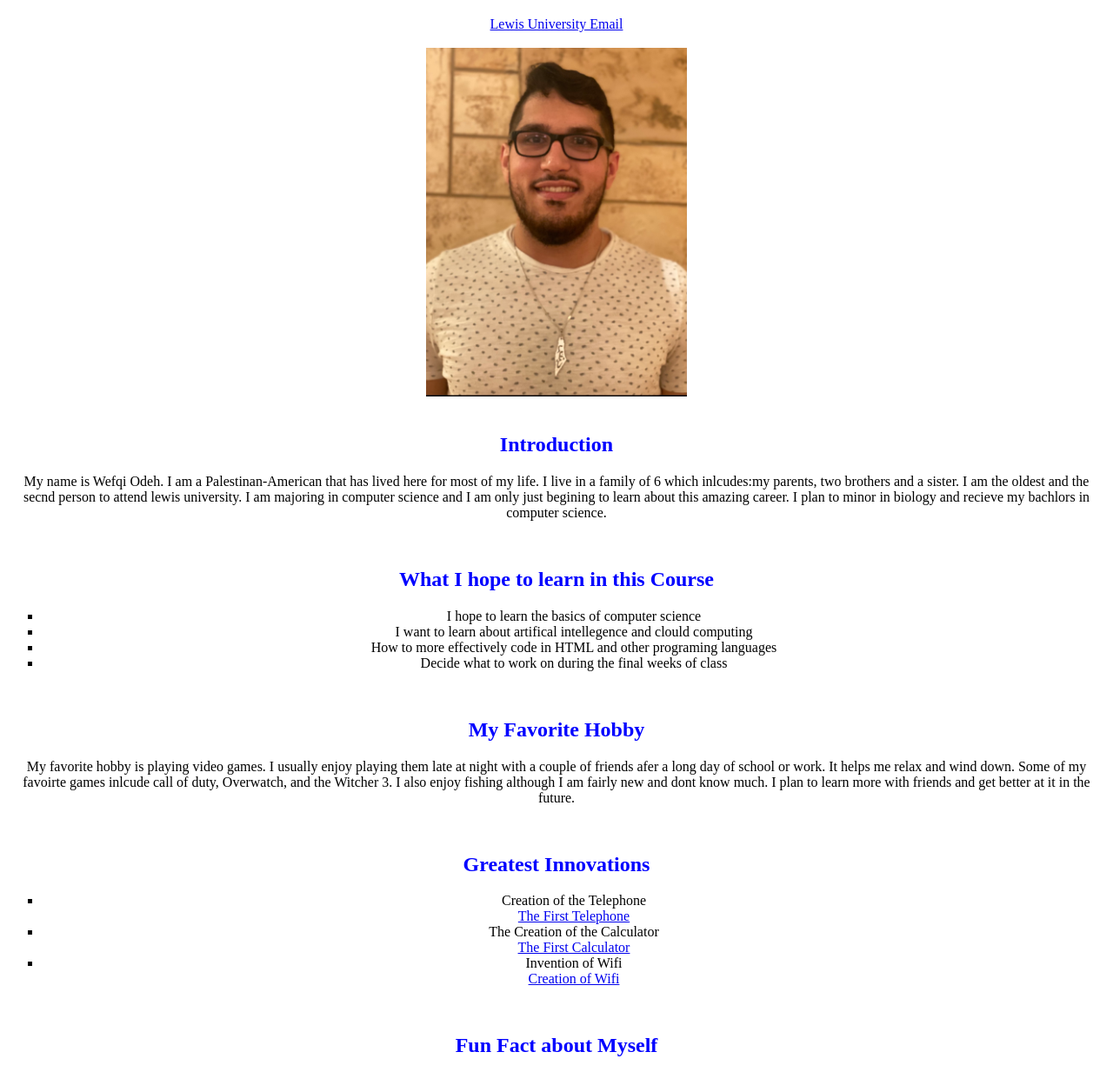
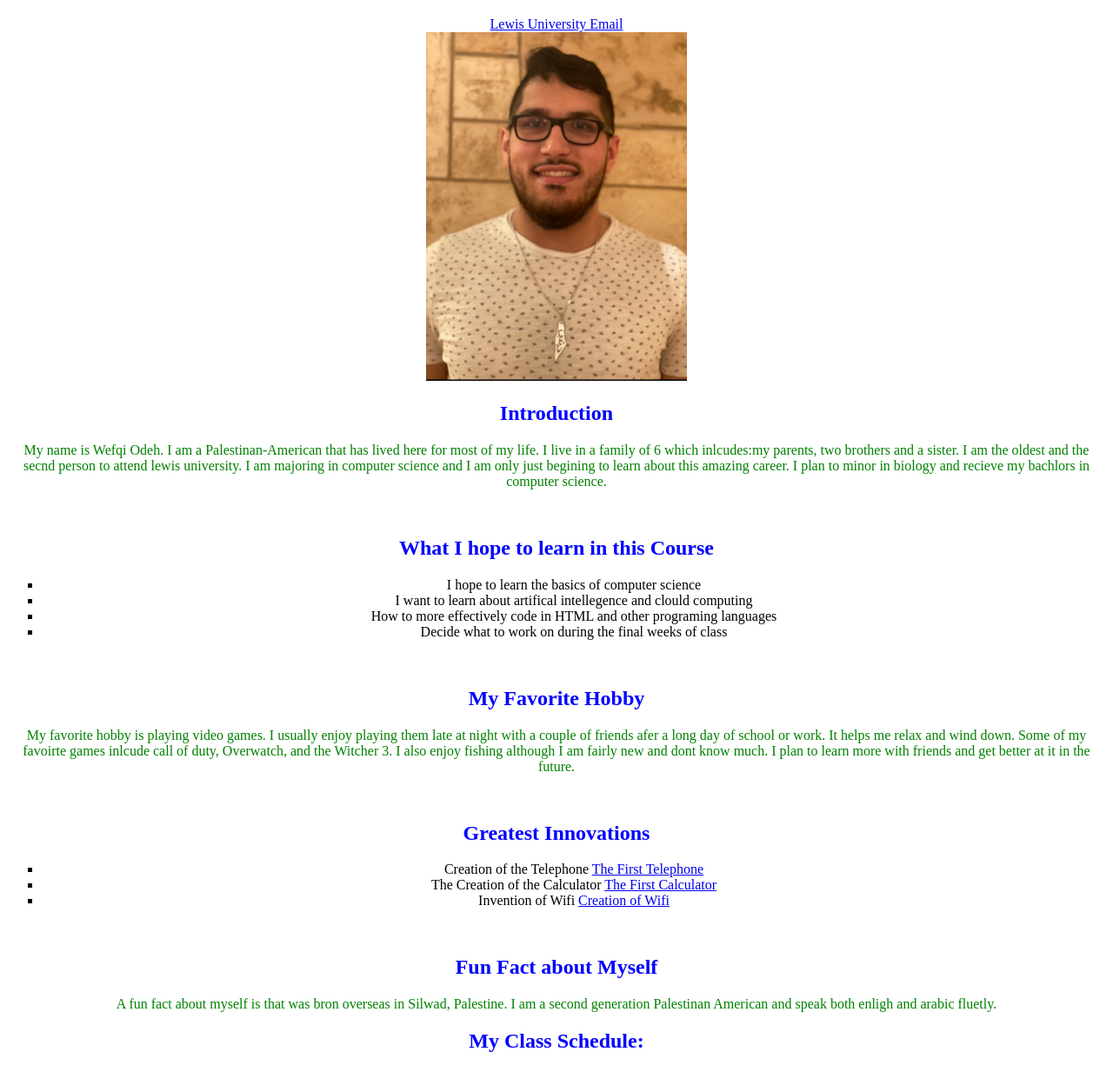
Before and after one commit to Wefqi99/getting-to-know-eachother3, a plain HTML site: page index.html in a window 1280 px wide. Shown: the part 61-1294 px from the top of the page at 87% size. Drawn offline with Linux system fonts and the light colour scheme.

Commit message:
added more features

```diff
--- a/index.css
+++ b/index.css
@@ -1,2 +1,4 @@
-h1 {color: red;}
-h2 {color: blue;}
+h1   {color: red;}
+h2   {color: blue;}
+p    {color: green;}
+body {text-align: center;}
--- a/index.html
+++ b/index.html
@@ -12,11 +12,11 @@
 
 
 <body>
-<center>
-<h1><center>Wefqi Odeh</center></h1>
-<center><a href="mailto:wefqiaodeh@lewisu.edu">Lewis University Email</a> </center>
+
+<h1>Wefqi Odeh</h1>
+<a href="mailto:wefqiaodeh@lewisu.edu">Lewis University Email</a>
 <br>
-<center><img src="IMG_6930.jpg" alt="Wefqi Odeh's Picture" style="width: 300px;px;"></center>
+<img src="IMG_6930.jpg" alt="Wefqi Odeh's Picture" style="width: 300px;">
 <br>
 <h2> <b>Introduction</b></h2>
 <p>My name is Wefqi Odeh. I am a Palestinan-American that has lived here for most of my life. I live in a family of 6 which inlcudes:my parents, two brothers and a sister. I am the oldest and the secnd person to attend lewis university. I am majoring in computer science and I am only just begining to learn about this amazing career. I plan to minor in biology and recieve my bachlors in computer science.</p>
@@ -34,13 +34,13 @@
 <br>
 <h2>Greatest Innovations</h2>
 <ul style="list-style-type:square;">
-    <li>Creation of the Telephone</li> <a href="https://www.elon.edu/u/imagining/time-capsule/150-years/back-1870-1940/">The First Telephone</a>
-    <li>The Creation of the Calculator</li> <a href="https://www.britannica.com/technology/Pascaline">The First Calculator</a>
-    <li>Invention of Wifi</li><a href="https://purple.ai/blogs/history-wifi/">Creation of Wifi</a>
+    <li>Creation of the Telephone <a href="https://www.elon.edu/u/imagining/time-capsule/150-years/back-1870-1940/">The First Telephone</a></li>
+    <li>The Creation of the Calculator <a href="https://www.britannica.com/technology/Pascaline">The First Calculator</a></li>
+    <li>Invention of Wifi <a href="https://purple.ai/blogs/history-wifi/">Creation of Wifi</a></li>
 </ul>
 <br>
 <h2>Fun Fact about Myself</h2>
-<p>A fun fact about myself is that was bron overseas in Silwad, Palestine. I am a second generation Palestinan American and speak both enligh and arabic fluetly.</p></p>
+<p>A fun fact about myself is that was bron overseas in Silwad, Palestine. I am a second generation Palestinan American and speak both enligh and arabic fluetly.</p>
 <h2>My Class Schedule:</h2>
 <br>
 <table style="width:100%">
@@ -80,6 +80,6 @@
 <!-- Created with the Help of Professor Eric Pogue and W3C  <a href="https://www.w3schools.com/">Visit W3Schools.com!</a> -->
 
 
-</center>
+
 </body>
 </html>
```
